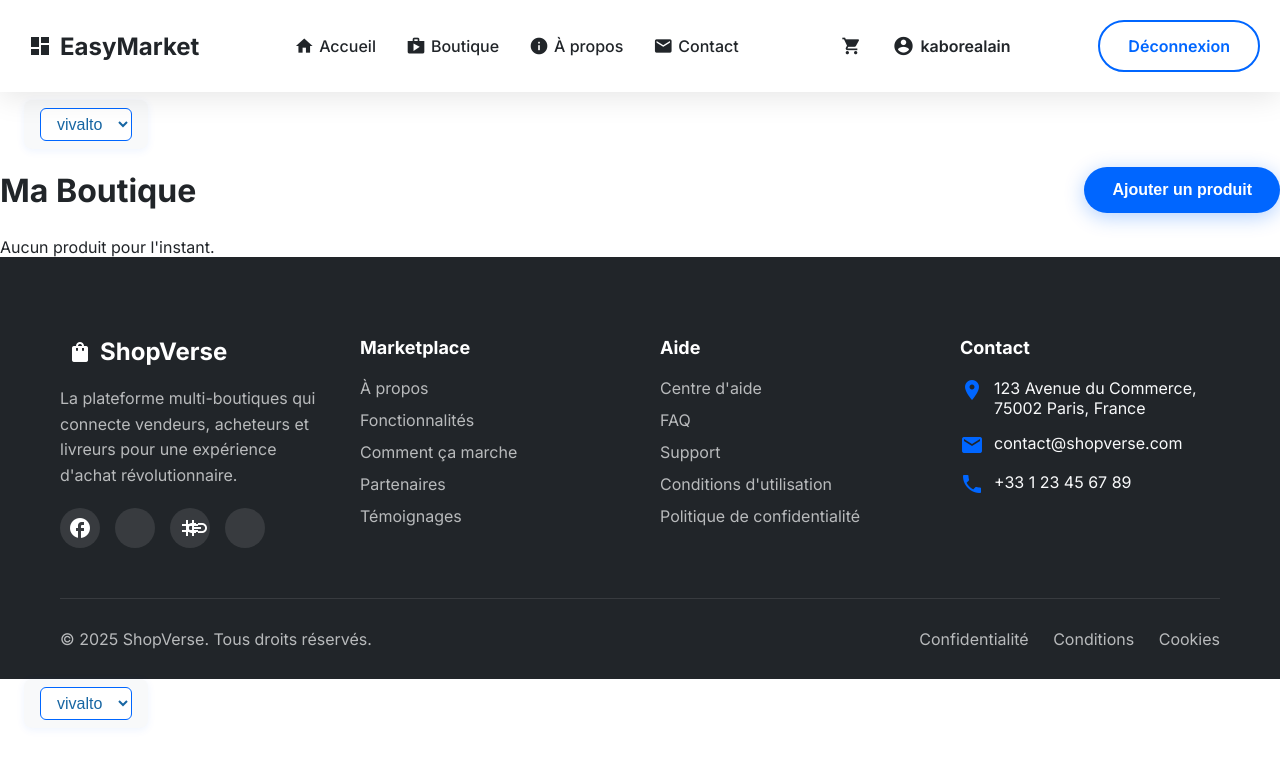
After one commit to Askia1313/EseayMarket, a Django app: page /vendeur/ma-boutique/4/ in a window 1280 px wide. The commit adds this page. Shown: the top 759 px of the page. Run offline with Django 5.2, Linux system fonts and the light colour scheme; a user stored in the database is signed in; data comes from the database, SQL or seed files in the repository; both versions use the stored data as it was after the commit.

Commit message:
resollution probleme de boutique

```diff
--- a/authentification/templates/base.html
+++ b/authentification/templates/base.html
@@ -35,6 +35,7 @@
           {% if user.role == 'vendeur' %}
           <li class="nav-item"><a href="{% url 'vendeur:ma_boutique' %}" class="nav-link"><span class="material-icons">shop</span>Boutique</a></li>
           {% else %}
+          <!--liste des boutiques du client-->
           <li class="nav-item"><a href="" class="nav-link"><span class="material-icons">shop</span>Boutiques</a></li>
           {% endif %}
           <li class="nav-item"><a href="#about" class="nav-link"><span class="material-icons">info</span>À propos</a></li>
@@ -213,14 +214,14 @@
   });
 </script>
 
-{% if user.is_authenticated and user.role == 'vendeur' and boutiques|length > 1 %}
-  <div class="boutique-switcher" style="margin-left: 24px;">
-    <select onchange="window.location.href='{% url 'vendeur:ma_boutique_id' 0 %}'.replace('0', this.value)">
-      {% for b in boutiques %}
-        <option value="{{ b.id }}" {% if boutique and b.id == boutique.id %}selected{% endif %}>{{ b.nom }}</option>
-      {% endfor %}
-    </select>
-  </div>
+{% if user.is_authenticated and user.role == 'vendeur' %}
+  {% if boutiques is not defined %}
+    {% with boutiques=user.boutique_set.all %}
+      {% include 'boutique_switcher.html' %}
+    {% endwith %}
+  {% else %}
+    {% include 'boutique_switcher.html' %}
+  {% endif %}
 {% endif %}
 </body>
 </html>
--- /dev/null
+++ b/authentification/templates/boutique_switcher.html
@@ -0,0 +1,34 @@
+<style>
+.boutique-switcher {
+  display: inline-block;
+  background: #f8f9fa;
+  border-radius: 8px;
+  padding: 8px 16px;
+  box-shadow: 0 2px 8px rgba(0,102,255,0.07);
+  margin-bottom: 18px;
+}
+.boutique-switcher select {
+  border: 1px solid #0066ff;
+  border-radius: 6px;
+  padding: 6px 12px;
+  font-size: 1em;
+  color: #1766a3;
+  background: #fff;
+  outline: none;
+  transition: border 0.2s, box-shadow 0.2s;
+}
+.boutique-switcher select:focus {
+  border-color: #003399;
+  box-shadow: 0 0 0 2px #0066ff33;
+}
+</style>
+
+{% if boutiques|length > 1 %}
+  <div class="boutique-switcher" style="margin-left: 24px;">
+    <select onchange="window.location.href='{% url 'vendeur:ma_boutique_id' 0 %}'.replace('0', this.value)">
+      {% for b in boutiques %}
+        <option value="{{ b.id }}" {% if boutique and b.id == boutique.id %}selected{% endif %}>{{ b.nom }}</option>
+      {% endfor %}
+    </select>
+  </div>
+{% endif %}
--- a/vendeur/templates/maBoutique.html
+++ b/vendeur/templates/maBoutique.html
@@ -1,6 +1,7 @@
 {% extends 'base.html' %}
 {% block content %}
 <div class="page-content-boutique">
+  {% include 'boutique_switcher.html' %}
   <div class="boutique-header">
     <h1>Ma Boutique</h1>
     <button class="btn btn-primary" onclick="openAddProductModal()">Ajouter un produit</button>
--- a/vendeur/urls.py
+++ b/vendeur/urls.py
@@ -5,6 +5,7 @@ app_name = 'vendeur'
 urlpatterns = [
     path('creer-boutique/', views.creer_boutique, name='creer_boutique'),
     path('ma-boutique/', views.ma_boutique, name='ma_boutique'),
+    path('ma-boutique/<int:boutique_id>/', views.ma_boutique_id, name='ma_boutique_id'),
     path('ajouter-produit/', views.ajouter_produit, name='ajouter_produit'),
     path('modifier-produit/<int:produit_id>/', views.modifier_produit, name='modifier_produit'),
     path('supprimer-produit/<int:produit_id>/', views.supprimer_produit, name='supprimer_produit'),
--- a/vendeur/views.py
+++ b/vendeur/views.py
@@ -21,9 +21,21 @@ def creer_boutique(request):
 
 @login_required
 def ma_boutique(request):
-    boutique = get_object_or_404(Boutique, vendeur=request.user)
+    boutiques = Boutique.objects.filter(vendeur=request.user)
+    if not boutiques.exists():
+        messages.info(request, "Vous n'avez pas encore de boutique. Créez-en une pour commencer !")
+        return redirect('vendeur:creer_boutique')
+    # Affiche la première boutique par défaut (ou choisis une logique différente)
+    boutique = boutiques.first()
     produits = Produit.objects.filter(boutique=boutique)
-    return render(request, 'maBoutique.html', {'boutique': boutique, 'produits': produits})
+    return render(request, 'maBoutique.html', {'boutique': boutique, 'produits': produits, 'boutiques': boutiques})
+
+@login_required
+def ma_boutique_id(request, boutique_id):
+    boutique = get_object_or_404(Boutique, id=boutique_id, vendeur=request.user)
+    produits = Produit.objects.filter(boutique=boutique)
+    boutiques = Boutique.objects.filter(vendeur=request.user)
+    return render(request, 'maBoutique.html', {'boutique': boutique, 'produits': produits, 'boutiques': boutiques})
 
 @login_required
 def ajouter_produit(request):
```
Also changed, not shown: db.sqlite3. Lines whose indentation alone changed are shown as unchanged.
